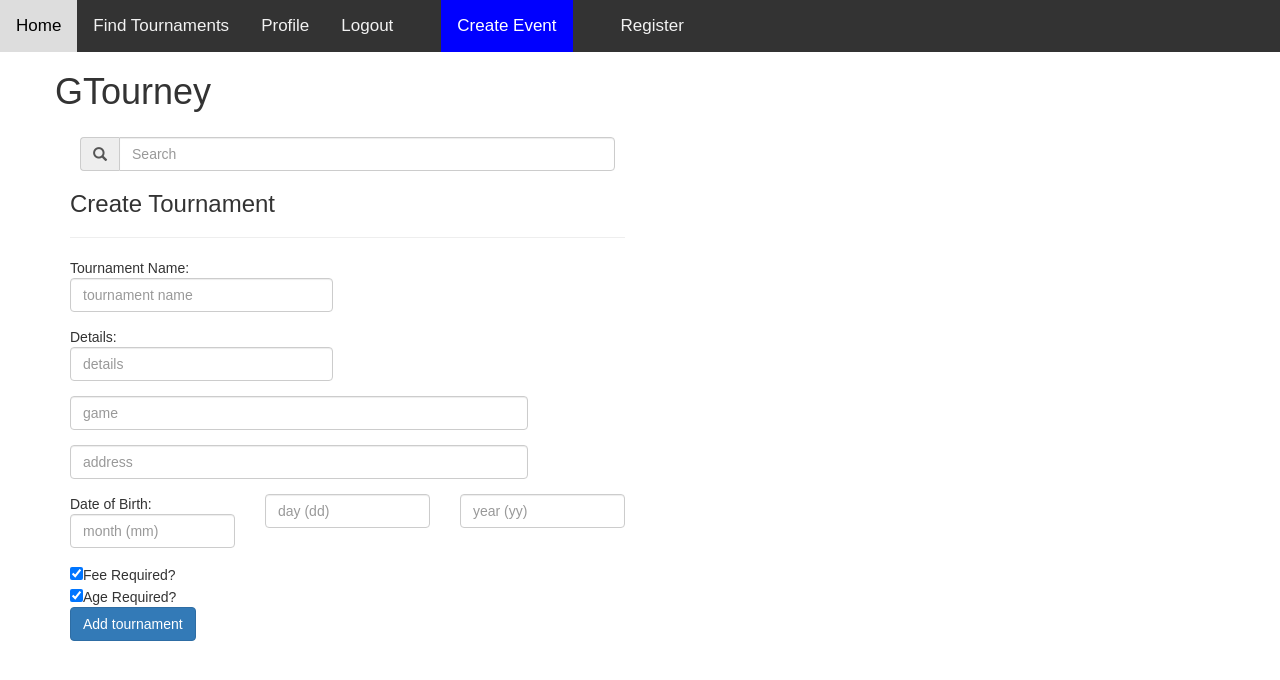
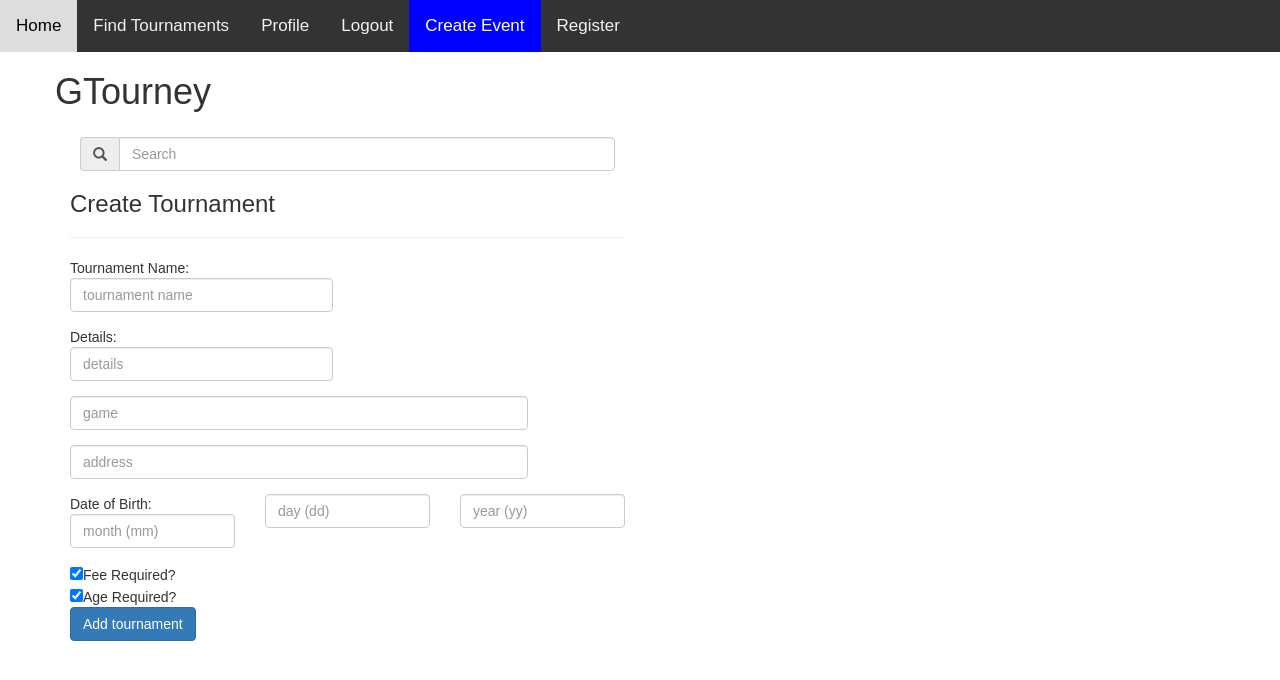
Before and after one commit to CEN3031GamingGroup1/TourneyOrganizer, a plain HTML site: page client/createTourney.html in a window 1280 px wide. Drawn offline with nearby package versions, Linux system fonts and the light colour scheme; no server answers.

Commit message:
formatting error

```diff
--- a/client/createTourney.html
+++ b/client/createTourney.html
@@ -43,8 +43,8 @@
   <a href="index.html">Home</a>
   <a href="#news">Find Tournaments</a>
   <a href="profileView.html">Profile</a>
-  <a href="#about">Logout<a>
-  <a class="active" href="createTourney.html">Create Event<a>
+  <a href="#about">Logout</a>
+  <a class="active" href="createTourney.html">Create Event</a>
 	<a href="signup.html">Register</a>
 
 
```
